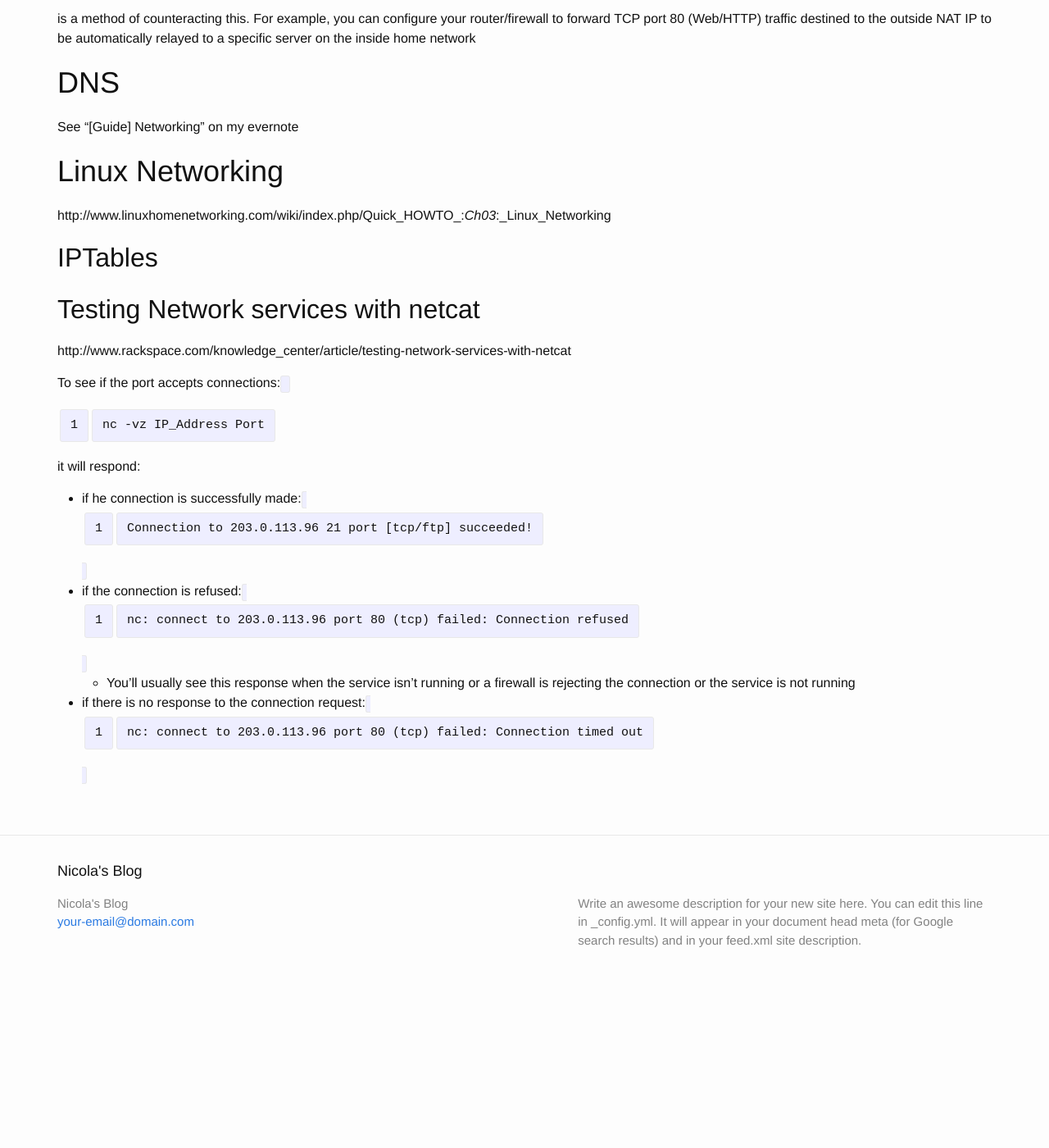
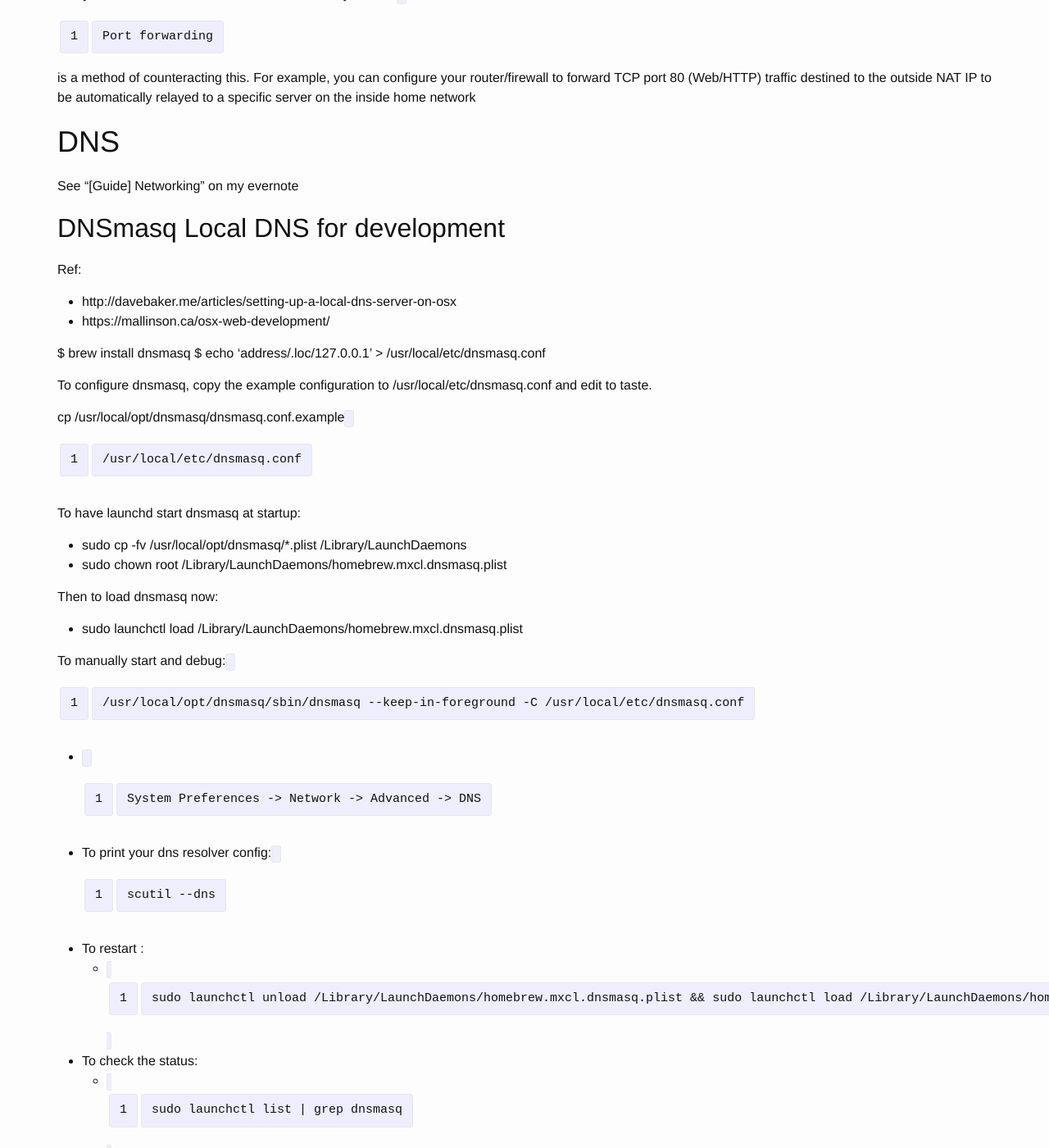
Before and after one commit to breezeight/nicola_blog, a Jekyll site: the page built from _guides/networking.markdown, in a window 1280 px wide and 1400 px high, scrolled down 1722 px. Shown: the whole window at 82% size. Built offline with Jekyll 4.4.1, drawn with Linux system fonts in a browser that asks for light colours; before the commit the page ends 2940 px from its top, so only the background shows below that; some of the changed text lies outside the part shown.

```diff
--- a/Gemfile
+++ b/Gemfile
@@ -13,5 +13,8 @@ gem 'jekyll-sitemap'
 #gem 'jekyll-toc-generator'
 
 
+gem 'middleman-s3_sync'
+
+
 # https://github.com/robwierzbowski/jekyll-image-tag requirements
 #gem 'mini_magick', '~> 3.6'
--- a/_config.yml
+++ b/_config.yml
@@ -3,8 +3,7 @@ title: Nicola's Blog
 email: your-email@domain.com
 description: "Write an awesome description for your new site here. You can edit this line in _config.yml. It will appear in your document head meta (for Google search results) and in your feed.xml site description."
 baseurl: ""
-url: "http://yourdomain.com"
-
+#url: "http://yourdomain.com"
 
 collections:
   guides:
@@ -32,3 +31,8 @@ kramdown:
 
 # Conversion
 highlighter: rouge
+
+gems: [jekyll_github_sample]
+#gems:
+#  - jekyll-sitemap
+#  - jekyll-toc-generator
--- a/_guides/networking.markdown
+++ b/_guides/networking.markdown
@@ -46,6 +46,62 @@ New connections initiated from the Internet to the public IP address of the rout
 
 See "[Guide] Networking" on my evernote
 
+## DNSmasq Local DNS for development
+
+Ref:
+
+* http://davebaker.me/articles/setting-up-a-local-dns-server-on-osx
+* https://mallinson.ca/osx-web-development/
+
+$ brew install dnsmasq
+$ echo 'address/.loc/127.0.0.1' > /usr/local/etc/dnsmasq.conf
+
+To configure dnsmasq, copy the example configuration to /usr/local/etc/dnsmasq.conf and edit to taste.
+
+cp /usr/local/opt/dnsmasq/dnsmasq.conf.example `/usr/local/etc/dnsmasq.conf`
+
+To have launchd start dnsmasq at startup:
+
+*  sudo cp -fv /usr/local/opt/dnsmasq/*.plist /Library/LaunchDaemons
+*  sudo chown root /Library/LaunchDaemons/homebrew.mxcl.dnsmasq.plist
+
+Then to load dnsmasq now:
+
+*  sudo launchctl load /Library/LaunchDaemons/homebrew.mxcl.dnsmasq.plist
+
+To manually start and debug: `/usr/local/opt/dnsmasq/sbin/dnsmasq --keep-in-foreground -C /usr/local/etc/dnsmasq.conf`
+
+* `System Preferences -> Network -> Advanced -> DNS`
+
+* To print your dns resolver config: `scutil --dns`
+
+* To restart :
+  * `sudo launchctl unload /Library/LaunchDaemons/homebrew.mxcl.dnsmasq.plist && sudo launchctl load /Library/LaunchDaemons/homebrew.mxcl.dnsmasq.plist`
+
+* To check the status:
+  * `sudo launchctl list | grep dnsmasq`
+  * `homebrew.mxcl.dnsmasq`
+
+### DNSmasq Config
+
+* `domain-needed`:  This tells dnsmasq to never pass short names to the upstream DNS servers. If the name is not in the local /etc/hosts file then "not found" will be returned.
+* `bogus-priv` All reverse IP (192.168.x.x) lookups that are not found in /etc/hosts will be returned as "no such domain" and not forwarded to the upstream servers.
+
+## DNS query tools
+
+Dig:
+
+* use a specific DNS server, ex: 8.8.8.8: `dig @8.8.8.8 +short NS domain.com`
+
+To lookup MX records for a domain:
+
+* host -t mx mydomain.com
+* nslookup -q=mx mydomain.com
+* dig -t mx mydomain.com
+
+
+
+
 # Linux Networking
 
 http://www.linuxhomenetworking.com/wiki/index.php/Quick_HOWTO_:_Ch03_:_Linux_Networking
```
Also changed, not shown: _guides/enerlife.markdown (added, +25 -0 lines), _guides/google_doc.markdown (added, +57 -0 lines), _guides/javascript.markdown (+8 -1 lines), _guides/postgres.markdown (added, +19 -0 lines), _guides/react.markdown (added, +15 -0 lines), _guides/salt_stack.markdown (added, +35 -0 lines), _guides/server_management.markdown (+8 -0 lines), Gemfile.lock, _guides/enerlife/.enerlife.png (added), 1 other file.
